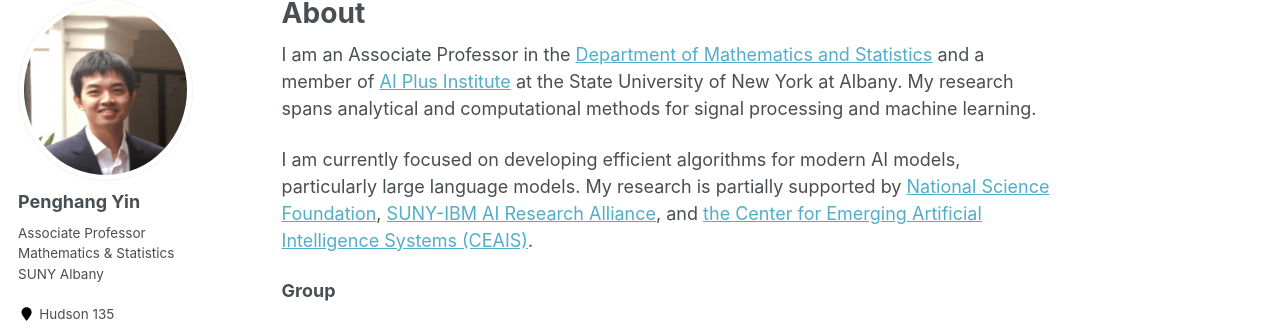
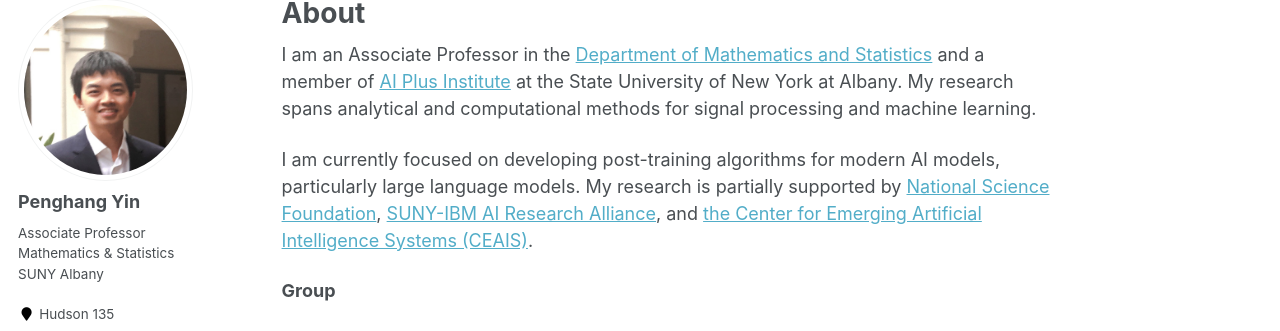
Before and after one commit to yin-penghang/yin-penghang.github.io, a Jekyll site: the page built from _pages/about.md, in a window 1280 px wide and 992 px high. Shown: the part 119-450 px from the top of the window. Built offline with Jekyll 4.4.1, drawn with Linux system fonts in a browser that asks for light colours.

Commit message:
Revise research focus in about.md
Updated the focus of research from efficient algorithms to post-training algorithms for AI models.

```diff
--- a/_pages/about.md
+++ b/_pages/about.md
@@ -10,7 +10,7 @@
 
 I am an Associate Professor in the [Department of Mathematics and Statistics](https://www.albany.edu/math) and a member of [AI Plus Institute](https://www.albany.edu/ai-plus) at the State University of New York at Albany. My research spans analytical and computational methods for signal processing and machine learning.
 
-I am currently focused on developing efficient algorithms for modern AI models, particularly large language models. My research is partially supported by [National Science Foundation](https://www.nsf.gov/), [SUNY-IBM AI Research Alliance](https://www.suny.edu/ai-research-alliance/), and [the Center for Emerging Artificial Intelligence Systems (CEAIS)](https://www.albany.edu/ai-plus/emerging-artificial-intelligence-systems).
+I am currently focused on developing post-training algorithms for modern AI models, particularly large language models. My research is partially supported by [National Science Foundation](https://www.nsf.gov/), [SUNY-IBM AI Research Alliance](https://www.suny.edu/ai-research-alliance/), and [the Center for Emerging Artificial Intelligence Systems (CEAIS)](https://www.albany.edu/ai-plus/emerging-artificial-intelligence-systems).
 
 **Group**
 - Aozhong Zhang, PhD student, 2022-
```
